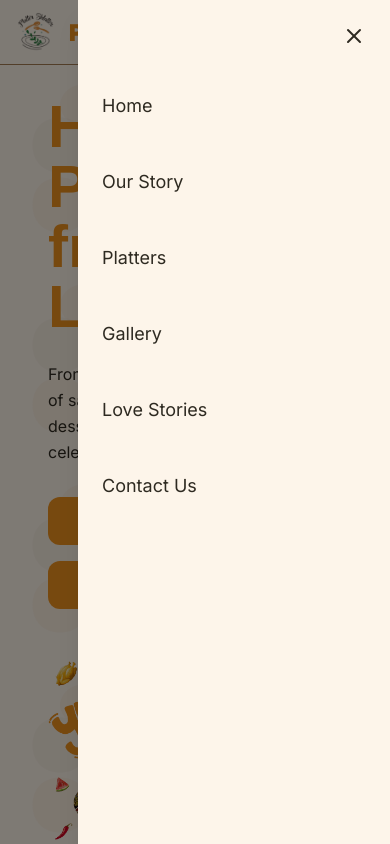
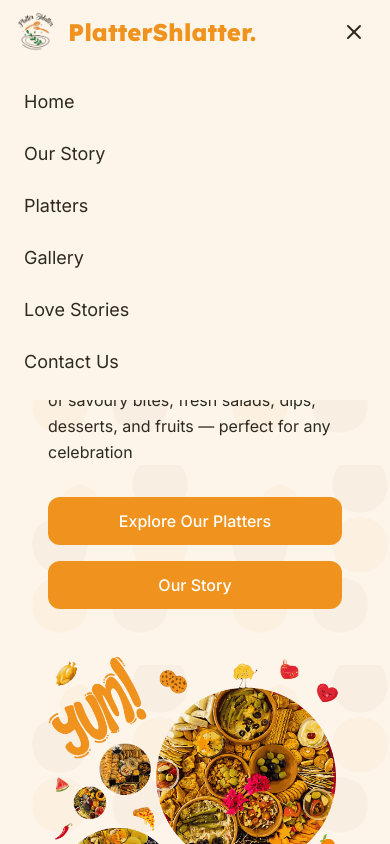
Before and after one commit to yahyabhatti10/platter-shlatter, a Next.js app: page / in a window 390 px wide. Both pictures are taken after a click on the button "Toggle menu". Shown: the top 844 px of the page. Built offline with nearby package versions, Linux system fonts and the light colour scheme; a web font is replaced by a local one.

Commit message:
fixes in sidebar on small devices

```diff
--- a/app/components/Navbar.tsx
+++ b/app/components/Navbar.tsx
@@ -4,18 +4,15 @@ import { useState, useEffect } from "react";
 import Link from "next/link";
 import Image from "next/image";
 import { Menu, X } from "lucide-react";
-import { usePathname } from "next/navigation";
+import { usePathname, useRouter } from "next/navigation";
 
 export default function Navbar() {
   const [isMenuOpen, setIsMenuOpen] = useState(false);
-  const pathname = usePathname(); // current URL path (e.g. "/platters")
+  const pathname = usePathname();
+  const router = useRouter();
 
   useEffect(() => {
-    if (isMenuOpen) {
-      document.body.style.overflow = "hidden";
-    } else {
-      document.body.style.overflow = "unset";
-    }
+    document.body.style.overflow = isMenuOpen ? "hidden" : "unset";
     return () => {
       document.body.style.overflow = "unset";
     };
@@ -30,12 +27,18 @@ export default function Navbar() {
     { href: "/contact", label: "Contact Us" },
   ];
 
+  function handleNavClick(href: string) {
+    setIsMenuOpen(false);
+    router.push(href);
+  }
+
   return (
     <nav className="sticky top-0 z-50 bg-bg-primary border-b border-accent-brown">
       <div className="max-w-7xl mx-auto px-4 sm:px-6 lg:px-8">
         <div className="flex justify-between items-center h-16">
           {/* Logo */}
-          <Link href="/" className="flex items-center space-x-3">
+          <div className="flex items-center space-x-3">
+            <Link href="/" onClick={() => handleNavClick("/")}>
               <div className="w-10 h-10 rounded-full overflow-hidden">
                 <Image
                   src="/images/logo.png"
@@ -46,93 +49,69 @@ export default function Navbar() {
                   loading="lazy"
                 />
               </div>
-            <span className="font-lexend font-extrabold text-2xl text-accent-orange">
+            </Link>
+            <span
+              className="font-lexend font-extrabold text-2xl text-accent-orange cursor-pointer"
+              onClick={() => handleNavClick("/")}
+            >
               PlatterShlatter.
             </span>
-          </Link>
+          </div>
 
           {/* Desktop Navigation */}
           <div className="hidden md:flex space-x-8">
             {navLinks.map((link) => {
               const isActive = pathname === link.href;
-
               return (
-                <Link
+                <button
                   key={link.href}
-                  href={link.href}
-                  className="text-text-primary py-2 relative group"
-                  onClick={() => {
-                    // scroll to top when link clicked
-                    window.scrollTo({ top: 0, behavior: "smooth" });
-                  }}
+                  onClick={() => handleNavClick(link.href)}
+                  className="text-text-primary py-2 relative group focus:outline-none"
                 >
                   {link.label}
-                  {/* Underline span */}
                   <span
                     className={[
                       "absolute bottom-0 left-0 h-0.5 bg-accent-orange transition-all duration-300",
-                      // if active, width is full immediately; otherwise start at 0 and expand on hover
                       isActive ? "w-full" : "w-0 group-hover:w-full",
                     ].join(" ")}
                   />
-                </Link>
+                </button>
               );
             })}
           </div>
 
-          {/* Mobile menu button */}
+          {/* Mobile Menu Toggle */}
           <button
-            className="md:hidden p-2"
+            className="md:hidden p-2 z-50"
             onClick={() => setIsMenuOpen(!isMenuOpen)}
             aria-label="Toggle menu"
           >
+            {isMenuOpen ? (
+              <X className="h-6 w-6 text-text-primary" />
+            ) : (
               <Menu className="h-6 w-6 text-text-primary" />
+            )}
           </button>
         </div>
+      </div>
 
-        {/* Mobile Navigation Overlay */}
-        {isMenuOpen && (
-          <>
+      {/* Mobile Menu Dropdown */}
       <div
-              className="fixed inset-0 bg-black bg-opacity-50 z-40 md:hidden"
-              onClick={() => setIsMenuOpen(false)}
-            />
-            <div
-              className={`fixed top-0 right-0 h-full w-4/5 bg-bg-primary z-50 transform transition-transform duration-300 ease-in-out md:hidden shadow-xl ${
-                isMenuOpen ? "translate-x-0" : "translate-x-full"
+        className={`md:hidden bg-bg-primary absolute top-16 left-0 w-full overflow-hidden transition-all duration-300 ease-in-out ${
+          isMenuOpen ? "max-h-[500px] opacity-100" : "max-h-0 opacity-0"
         }`}
       >
-              {/* Close button positioned at top right */}
-              <div className="absolute top-4 right-4">
+        <div className="p-6 flex flex-col space-y-6">
+          {navLinks.map((link) => (
             <button
-                  className="p-2"
-                  onClick={() => setIsMenuOpen(false)}
-                  aria-label="Close menu"
-                >
-                  <X className="h-6 w-6 text-text-primary" />
-                </button>
-              </div>
-
-              <div className="p-6 pt-20">
-                <div className="flex flex-col space-y-6">
-                  {navLinks.map((link) => (
-                    <Link
               key={link.href}
-                      href={link.href}
-                      className="text-text-primary hover:text-accent-orange py-3 text-lg transition-colors duration-200"
-                      onClick={() => {
-                        setIsMenuOpen(false);
-                        window.scrollTo({ top: 0, behavior: "smooth" });
-                      }}
+              onClick={() => handleNavClick(link.href)}
+              className="text-text-primary hover:text-accent-orange text-lg transition-colors duration-200 text-left w-full focus:outline-none"
             >
               {link.label}
-                    </Link>
+            </button>
           ))}
         </div>
-              </div>
-            </div>
-          </>
-        )}
       </div>
     </nav>
   );
```
Lines whose indentation alone changed are shown as unchanged.
